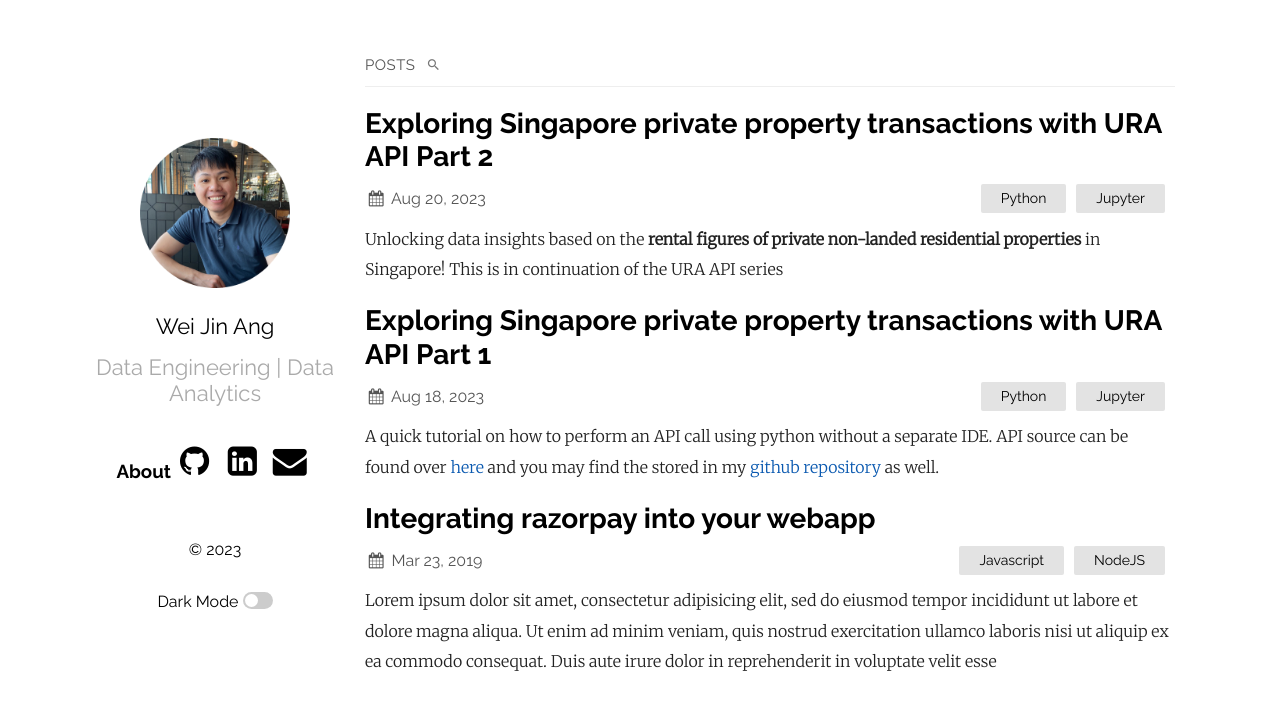
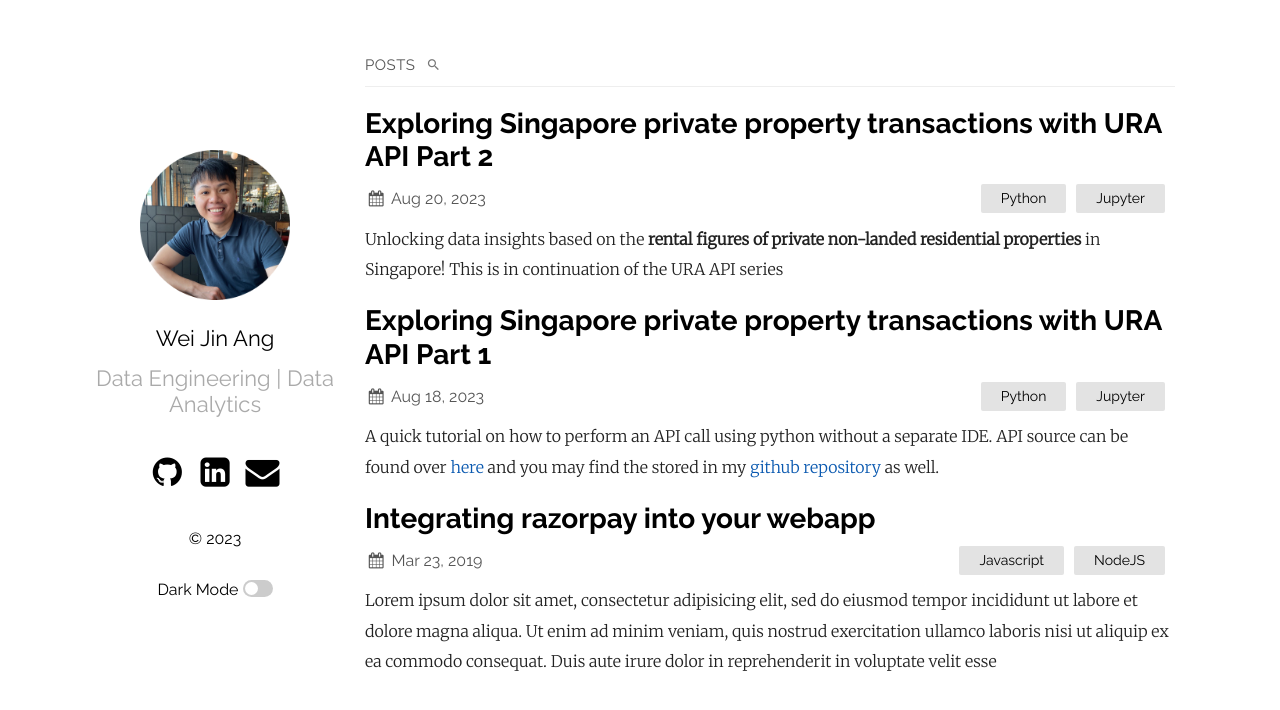
Before and after one commit to wjang96/wjang96.github.io, a Jekyll site: the page built from index.md, in a window 1280 px wide. Shown: the top 710 px of the page. Built offline with Jekyll 4.4.1, drawn with Linux system fonts in a browser that asks for light colours.

Commit message:
Update default.html

```diff
--- a/_layouts/default.html
+++ b/_layouts/default.html
@@ -33,10 +33,13 @@
       <p class="tagline">{{ site.plainwhite.tagline }}</p>
       {%- endif -%}
       </div>
+      {%- if site.plainwhite.about -%}
+      <p class="about">{{ site.plainwhite.about }}</p>
+      {%- endif -%}
+      </div>
       {% capture footer %}
       {%- if site.plainwhite.social_links != '' -%}
       <ul class="social about-footer {{condensed_class}}">
-        <a style = "text-decoration:none" href=" https://wjang96.github.io/about"><h3><b>About</b></h3></a>
         {%- if site.plainwhite.social_links.github -%}
         <a href="https://github.com/{{ site.plainwhite.social_links.github }}" target="_blank">
           <li>
```
